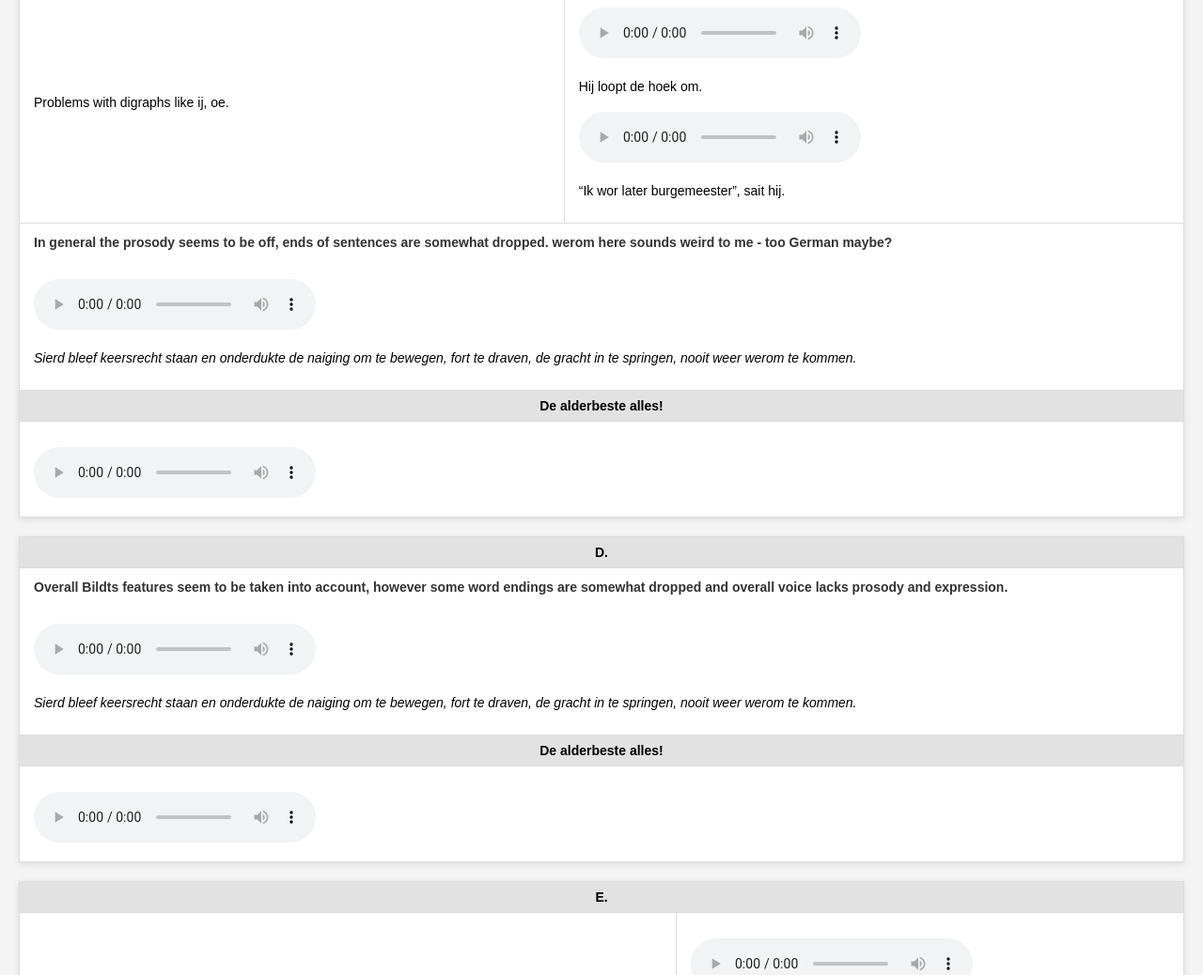
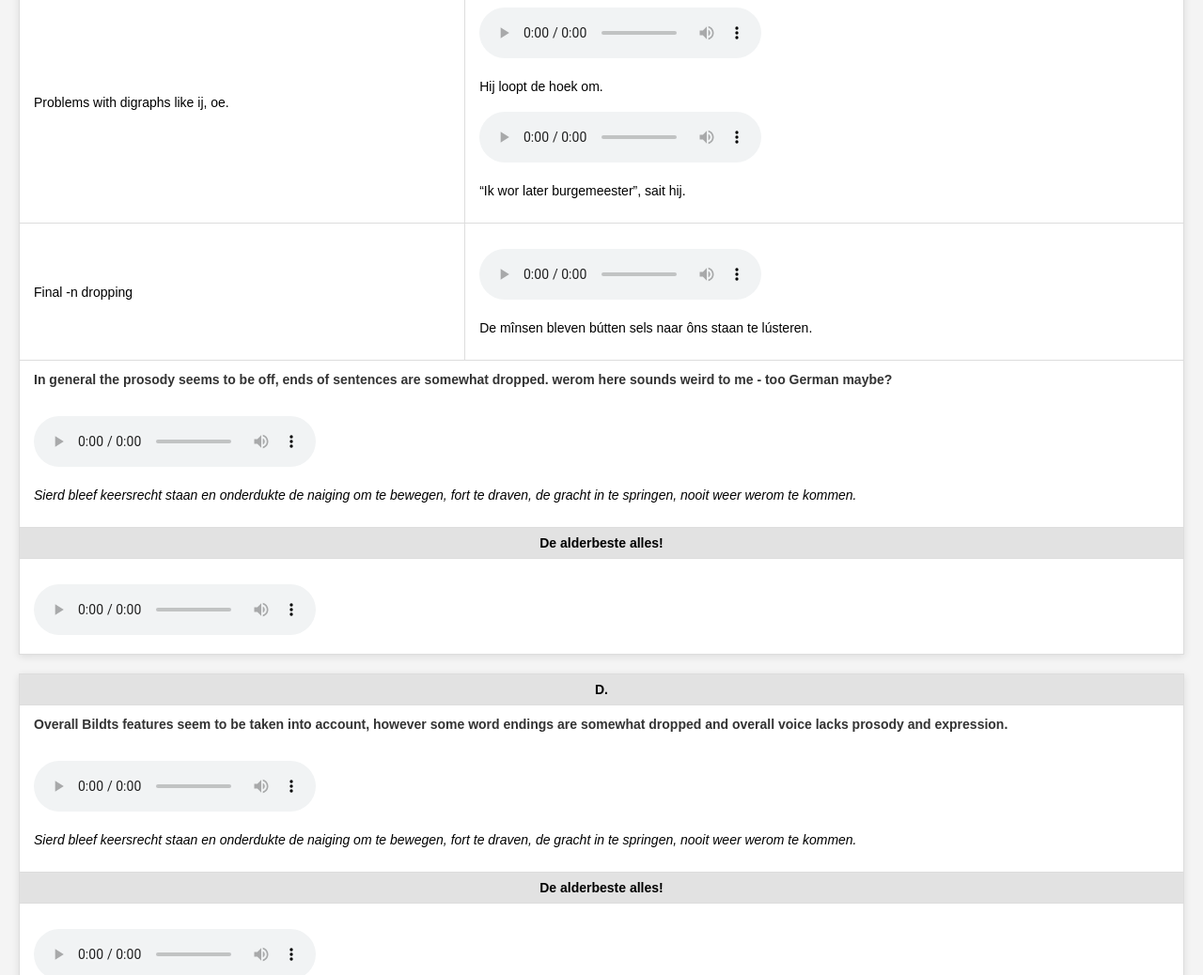
Before and after one commit to marczenko/marczenko.github.io, a plain HTML site: page index.html in a window 1280 px wide. Shown: the part 1794-2832 px from the top of the page at 94% size. Drawn offline with Linux system fonts and the light colour scheme.

Commit message:
Update index.html

```diff
--- a/index.html
+++ b/index.html
@@ -146,6 +146,15 @@
         <p>Hij loopt de hoek om.</p>
         <audio controls><source src="c_hij.mp3" type="audio/mpeg"></audio>
         <p>“Ik wor later burgemeester”, sait hij.</p>
+      </div>
+    </td>
+  </tr>
+    <tr>
+    <td>Final -n dropping</td>
+    <td>
+      <div class="audio-container">
+        <audio controls><source src="c_lusteren.mp3" type="audio/mpeg"></audio>
+        <p>De mînsen bleven bútten sels naar ôns staan te lústeren.</p>
       </div>
     </td>
   </tr>
```
